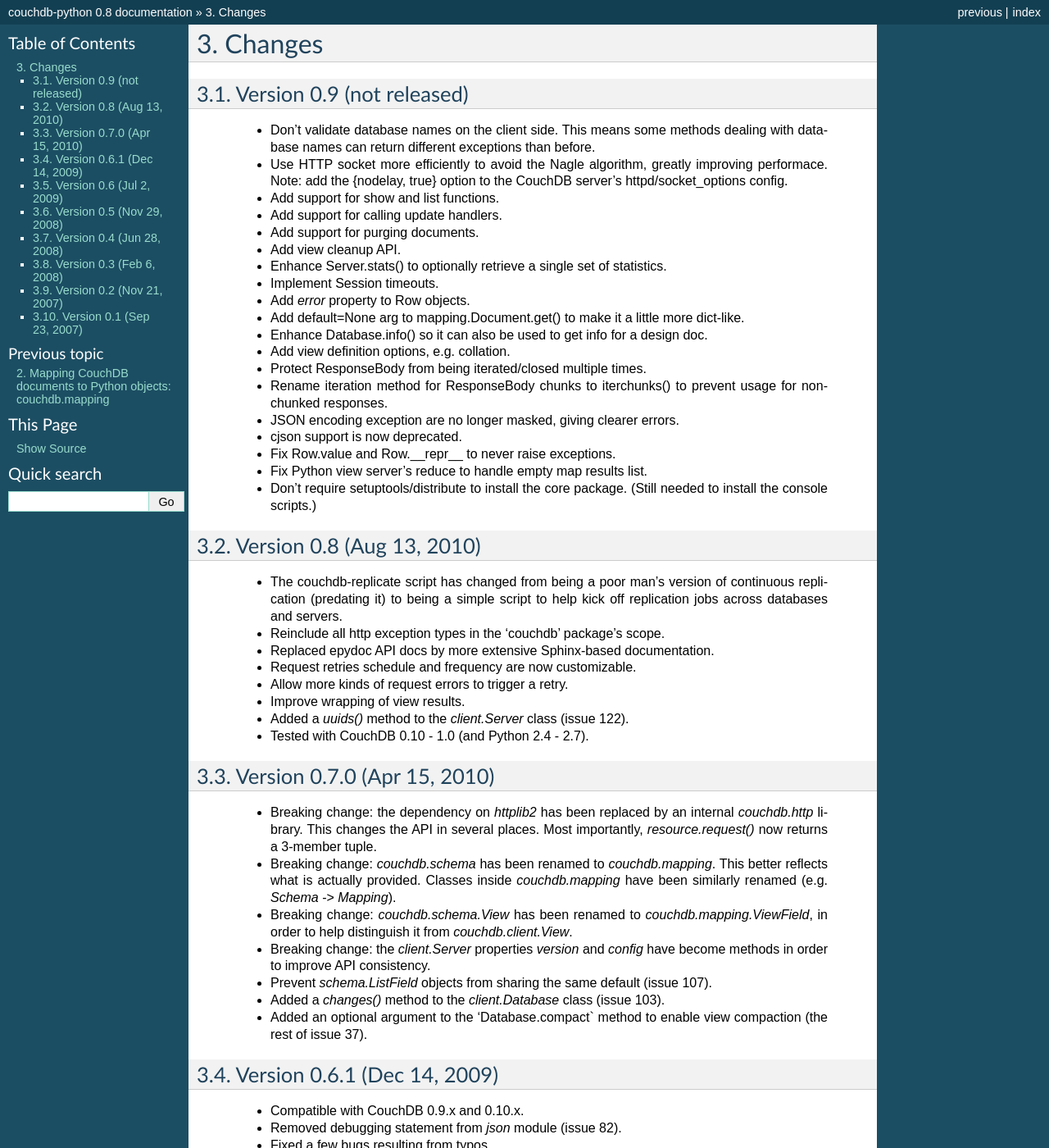
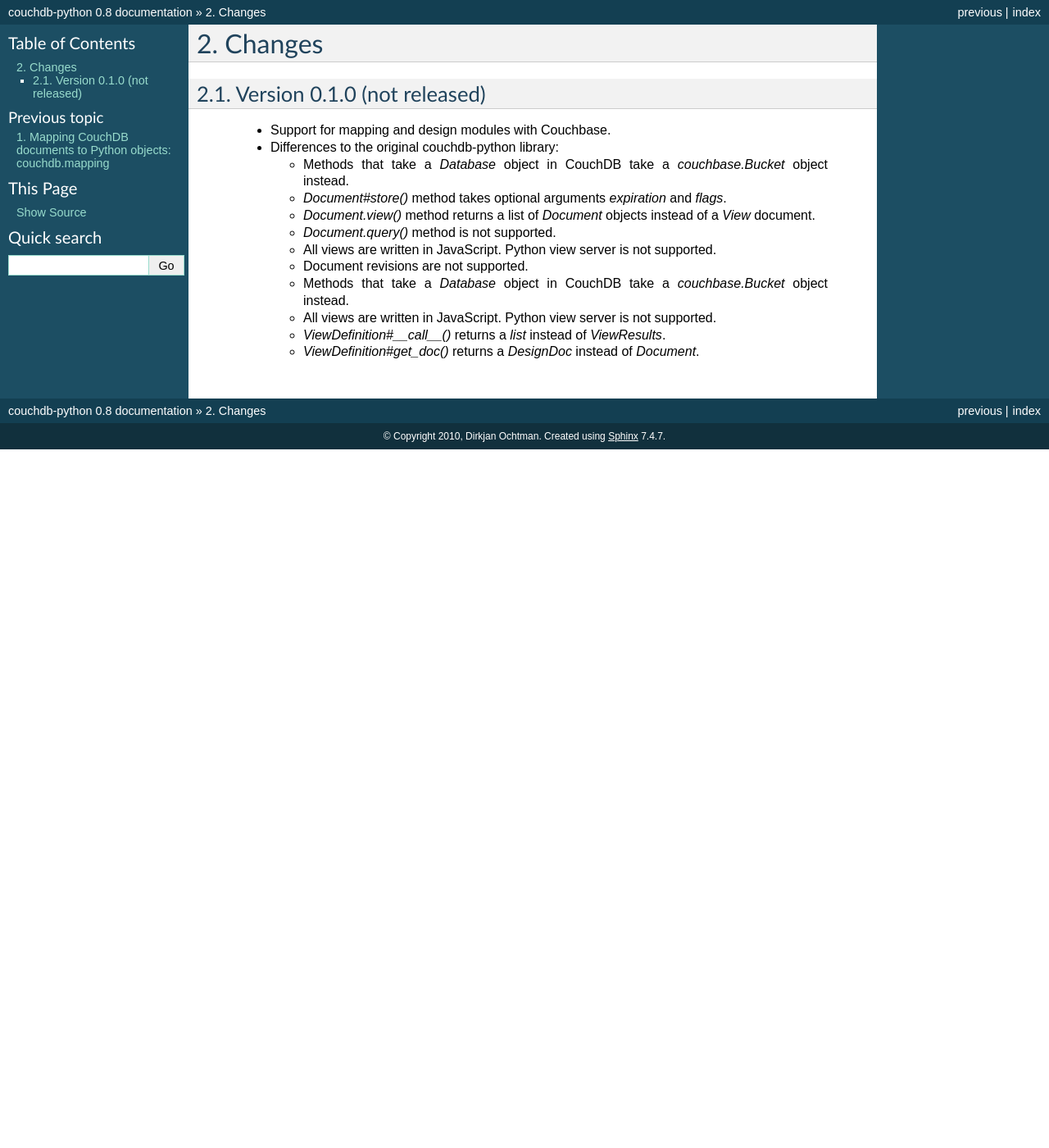
Before and after one commit to hdmessaging/couchbase-mapping-python, a Sphinx documentation site: the page built from doc/changes.rst, in a window 1280 px wide and 1400 px high. Shown: the whole window at 82% size. Built offline with Sphinx 7.4.7, drawn with Linux system fonts in a browser that asks for light colours; some of the changed text lies outside the part shown.

Commit message:
GitignoreUpdated docs and change log.

```diff
--- a/ChangeLog.txt
+++ b/ChangeLog.txt
@@ -1,209 +1,19 @@
-Version 0.9 (not released)
---------------------------
-
- * Don't validate database names on the client side. This means some methods
-   dealing with database names can return different exceptions than before.
- * Use HTTP socket more efficiently to avoid the Nagle algorithm, greatly
-   improving performace. Note: add the {nodelay, true} option to the CouchDB
-   server's httpd/socket_options config.
- * Add support for show and list functions.
- * Add support for calling update handlers.
- * Add support for purging documents.
- * Add view cleanup API.
- * Enhance Server.stats() to optionally retrieve a single set of statistics.
- * Implement Session timeouts.
- * Add `error` property to Row objects.
- * Add default=None arg to mapping.Document.get() to make it a little more
-   dict-like.
- * Enhance Database.info() so it can also be used to get info for a design
-   doc.
- * Add view definition options, e.g. collation.
- * Protect ResponseBody from being iterated/closed multiple times.
- * Rename iteration method for ResponseBody chunks to iterchunks() to
-   prevent usage for non-chunked responses.
- * JSON encoding exception are no longer masked, giving clearer errors.
- * cjson support is now deprecated.
- * Fix Row.value and Row.__repr__ to never raise exceptions.
- * Fix Python view server's reduce to handle empty map results list.
- * Don't require setuptools/distribute to install the core package. (Still
-   needed to install the console scripts.)
-
-
-Version 0.8 (Aug 13, 2010)
---------------------------
-
- * The couchdb-replicate script has changed from being a poor man's version of
-   continuous replication (predating it) to being a simple script to help
-   kick off replication jobs across databases and servers.
- * Reinclude all http exception types in the 'couchdb' package's scope.
- * Replaced epydoc API docs by more extensive Sphinx-based documentation.
- * Request retries schedule and frequency are now customizable.
- * Allow more kinds of request errors to trigger a retry.
- * Improve wrapping of view results.
- * Added a `uuids()` method to the `client.Server` class (issue 122).
- * Tested with CouchDB 0.10 - 1.0 (and Python 2.4 - 2.7).
-
-
-Version 0.7.0 (Apr 15, 2010)
+Version 0.1.0 (not released)
 ----------------------------
 
- * Breaking change: the dependency on `httplib2` has been replaced by
-   an internal `couchdb.http` library. This changes the API in several places.
-   Most importantly, `resource.request()` now returns a 3-member tuple.
- * Breaking change: `couchdb.schema` has been renamed to `couchdb.mapping`.
-   This better reflects what is actually provided. Classes inside
-   `couchdb.mapping` have been similarly renamed (e.g. `Schema` -> `Mapping`).
- * Breaking change: `couchdb.schema.View` has been renamed to
-   `couchdb.mapping.ViewField`, in order to help distinguish it from
-   `couchdb.client.View`.
- * Breaking change: the `client.Server` properties `version` and `config`
-   have become methods in order to improve API consistency.
- * Prevent `schema.ListField` objects from sharing the same default (issue 107).
- * Added a `changes()` method to the `client.Database` class (issue 103).
- * Added an optional argument to the 'Database.compact` method to enable
-   view compaction (the rest of issue 37).
+ * Support for mapping and design modules with Couchbase.
+ * Differences to the original couchdb-python library:
 
-
-Version 0.6.1 (Dec 14, 2009)
-----------------------------
-
- * Compatible with CouchDB 0.9.x and 0.10.x.
- * Removed debugging statement from `json` module (issue 82).
- * Fixed a few bugs resulting from typos.
- * Added a `replicate()` method to the `client.Server` class (issue 61).
- * Honor the boundary argument in the dump script code (issue 100).
- * Added a `stats()` method to the `client.Server` class.
- * Added a `tasks()` method to the `client.Server` class.
- * Allow slashes in path components passed to the uri function (issue 96).
- * `schema.DictField` objects now have a separate backing dictionary for each
-   instance of their `schema.Document` (issue 101).
- * `schema.ListField` proxy objects now have a more consistent (though somewhat
-   slower) `count()` method (issue 91).
- * `schema.ListField` objects now have correct behavior for slicing operations
-   and the `pop()` method (issue 92).
- * Added a `revisions()` method to the Database class (issue 99).
- * Make sure we always return UTF-8 from the view server (issue 81).
-
-
-Version 0.6 (Jul 2, 2009)
--------------------------
-
- * Compatible with CouchDB 0.9.x.
- * `schema.DictField` instances no longer need to be bound to a `Schema`
-   (issue 51).
- * Added a `config` property to the `client.Server` class (issue 67).
- * Added a `compact()` method to the `client.Database` class (issue 37).
- * Changed the `update()` method of the `client.Database` class to simplify
-   the handling of errors. The method now returns a list of `(success, docid,
-   rev_or_exc)` tuples. See the docstring of that method for the details.
- * `schema.ListField` proxy objects now support the `__contains__()` and
-   `index()` methods (issue 77).
- * The results of the `query()` and `view()` methods in the `schema.Document`
-   class are now properly wrapped in objects of the class if the `include_docs`
-   option is set (issue 76).
- * Removed the `eager` option on the `query()` and `view()` methods of
-   `schema.Document`. Use the `include_docs` option instead, which doesn't
-   require an additional request per document.
- * Added a `copy()` method to the `client.Database` class, which translates to
-   a HTTP COPY request (issue 74).
- * Accessing a non-existing database through `Server.__getitem__` now throws
-   a `ResourceNotFound` exception as advertised (issue 41).
- * Added a `delete()` method to the `client.Server` class for consistency
-   (issue 64).
- * The `couchdb-dump` tool now operates in a streaming fashion, writing one
-   document at a time to the resulting MIME multipart file (issue 58).
- * It is now possible to explicitly set the JSON module that should be used
-   for decoding/encoding JSON data. The currently available choices are
-   `simplejson`, `cjson`, and `json` (the standard library module). It is also
-   possible to use custom decoding/encoding functions.
- * Add logging to the Python view server. It can now be configured to log to a
-   given file or the standard error stream, and the log level can be set debug
-   to see all communication between CouchDB and the view server (issue 55).
-
-
-Version 0.5 (Nov 29, 2008)
---------------------------
-
- * `schema.Document` objects can now be used in the documents list passed to
-   `client.Database.update()`.
- * `Server.__contains__()` and `Database.__contains__()` now use the HTTP HEAD
-   method to avoid unnecessary transmission of data. `Database.__del__()` also
-   uses HEAD to determine the latest revision of the document.
- * The `Database` class now has a method `delete()` that takes a document
-   dictionary as parameter. This method should be used in preference to
-   `__del__` as it allow conflict detection and handling.
- * Added `cache` and `timeout` arguments to the `client.Server` initializer.
- * The `Database` class now provides methods for deleting, retrieving, and
-   updating attachments.
- * The Python view server now exposes a `log()` function to map and reduce
-   functions (issue 21).
- * Handling of the rereduce stage in the Python view server has been fixed.
- * The `Server` and `Database` classes now implement the `__nonzero__` hook
-   so that they produce sensible results in boolean conditions.
- * The client module will now reattempt a request that failed with a
-   "connection reset by peer" error.
- * inf/nan values now raise a `ValueError` on the client side instead of
-   triggering an internal server error (issue 31).
- * Added a new `couchdb.design` module that provides functionality for
-   managing views in design documents, so that they can be defined in the
-   Python application code, and the design documents actually stored in the
-   database can be kept in sync with the definitions in the code.
- * The `include_docs` option for CouchDB views is now supported by the new
-   `doc` property of row instances in view results. Thanks to Paul Davis for
-   the patch (issue 33).
- * The `keys` option for views is now supported (issue 35).
-
-
-Version 0.4 (Jun 28, 2008)
---------------------------
-
- * Updated for compatibility with CouchDB 0.8.0
- * Added command-line scripts for importing/exporting databases.
- * The `Database.update()` function will now actually perform the `POST`
-   request even when you do not iterate over the results (issue 5).
- * The `_view` prefix can now be omitted when specifying view names.
-
-
-Version 0.3 (Feb 6, 2008)
--------------------------
-
- * The `schema.Document` class now has a `view()` method that can be used to
-   execute a CouchDB view and map the result rows back to objects of that
-   schema.
- * The test suite now uses the new default port of CouchDB, 5984.
- * Views now return proxy objects to which you can apply slice syntax for
-   "key", "startkey", and "endkey" filtering.
- * Add a `query()` classmethod to the `Document` class.
-
-
-Version 0.2 (Nov 21, 2007)
---------------------------
-
- * Added __len__ and __iter__ to the `schema.Schema` class to iterate
-   over and get the number of items in a document or compound field.
- * The "version" property of client.Server now returns a plain string
-   instead of a tuple of ints.
- * The client library now identifies itself with a meaningful
-   User-Agent string.
- * `schema.Document.store()` now returns the document object instance,
-   instead of just the document ID.
- * The string representation of `schema.Document` objects is now more
-   comprehensive.
- * Only the view parameters "key", "startkey", and "endkey" are JSON
-   encoded, anything else is left alone.
- * Slashes in document IDs are now URL-quoted until CouchDB supports
-   them.
- * Allow the content-type to be passed for temp views via
-   `client.Database.query()` so that view languages other than
-   Javascript can be used.
- * Added `client.Database.update()` method to bulk insert/update
-   documents in a database.
- * The view-server script wrapper has been renamed to `couchpy`.
- * `couchpy` now supports `--help` and `--version` options.
- * Updated for compatibility with CouchDB release 0.7.0.
-
-
-Version 0.1 (Sep 23, 2007)
---------------------------
-
- * First public release.
+   * Methods that take a `Database` object in CouchDB take a `couchbase.Bucket`
+     object instead.
+   * `Document#store()` method takes optional arguments `expiration` and `flags`.
+   * `Document.view()` method returns a list of `Document` objects instead of a
+     `View` document.
+   * `Document.query()` method is not supported.
+   * All views are written in JavaScript. Python view server is not supported.
+   * Document revisions are not supported.
+   * Methods that take a `Database` object in CouchDB take a `couchbase.Bucket`
+     object instead.
+   * All views are written in JavaScript. Python view server is not supported.
+   * `ViewDefinition#__call__()` returns a `list` instead of `ViewResults`.
+   * `ViewDefinition#get_doc()` returns a `DesignDoc` instead of `Document`.
--- a/doc/mapping.rst
+++ b/doc/mapping.rst
@@ -1,7 +1,7 @@
 Mapping CouchDB documents to Python objects: couchdb.mapping
 ============================================================
 
-.. automodule:: couchdb.mapping
+.. automodule:: couchbase_mapping.mapping
 
 Field types
 -----------
```
Also changed, not shown: doc/getting-started.rst (deleted, +0 -48 lines), doc/index.rst (+12 -19 lines).
